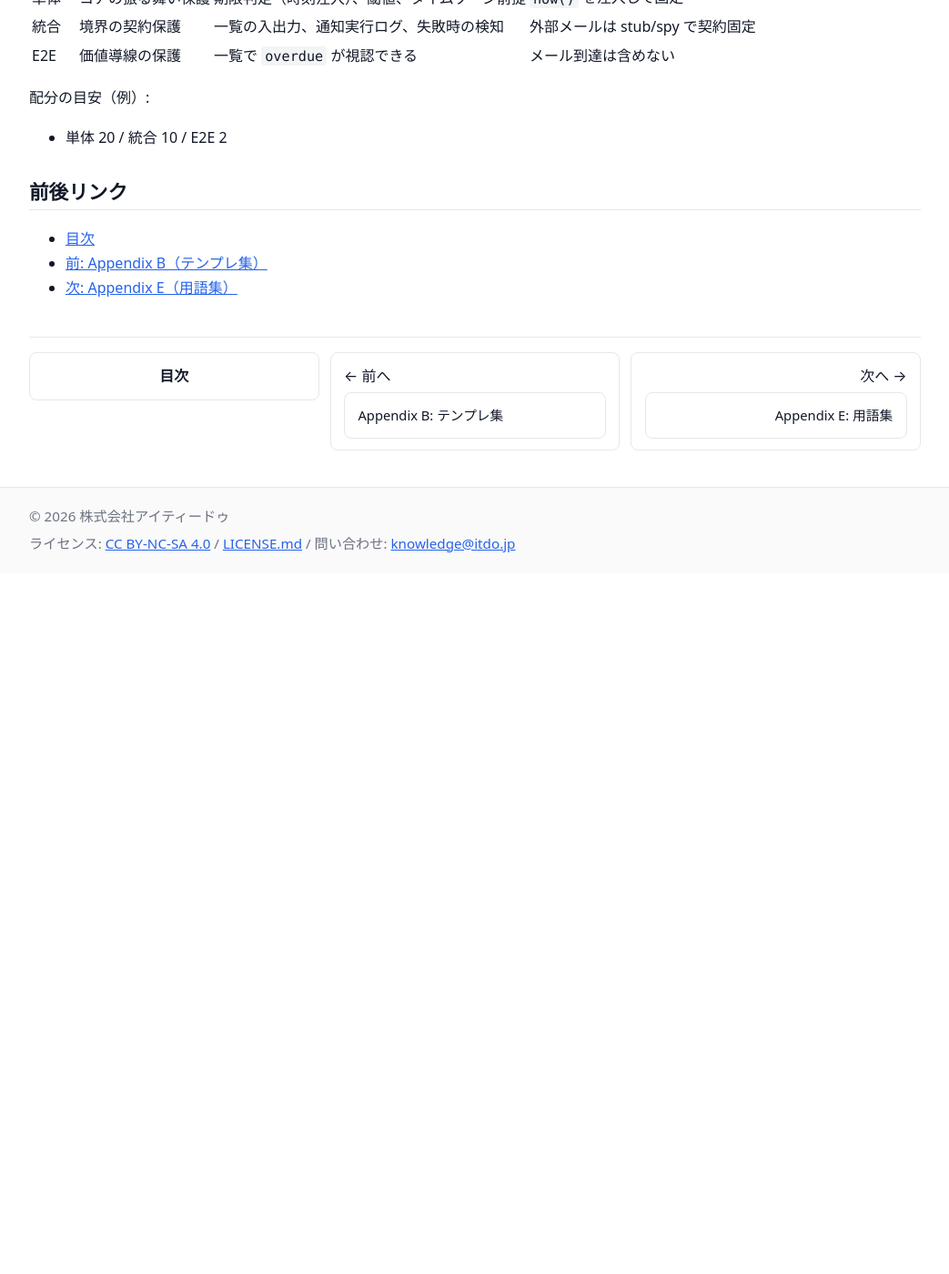
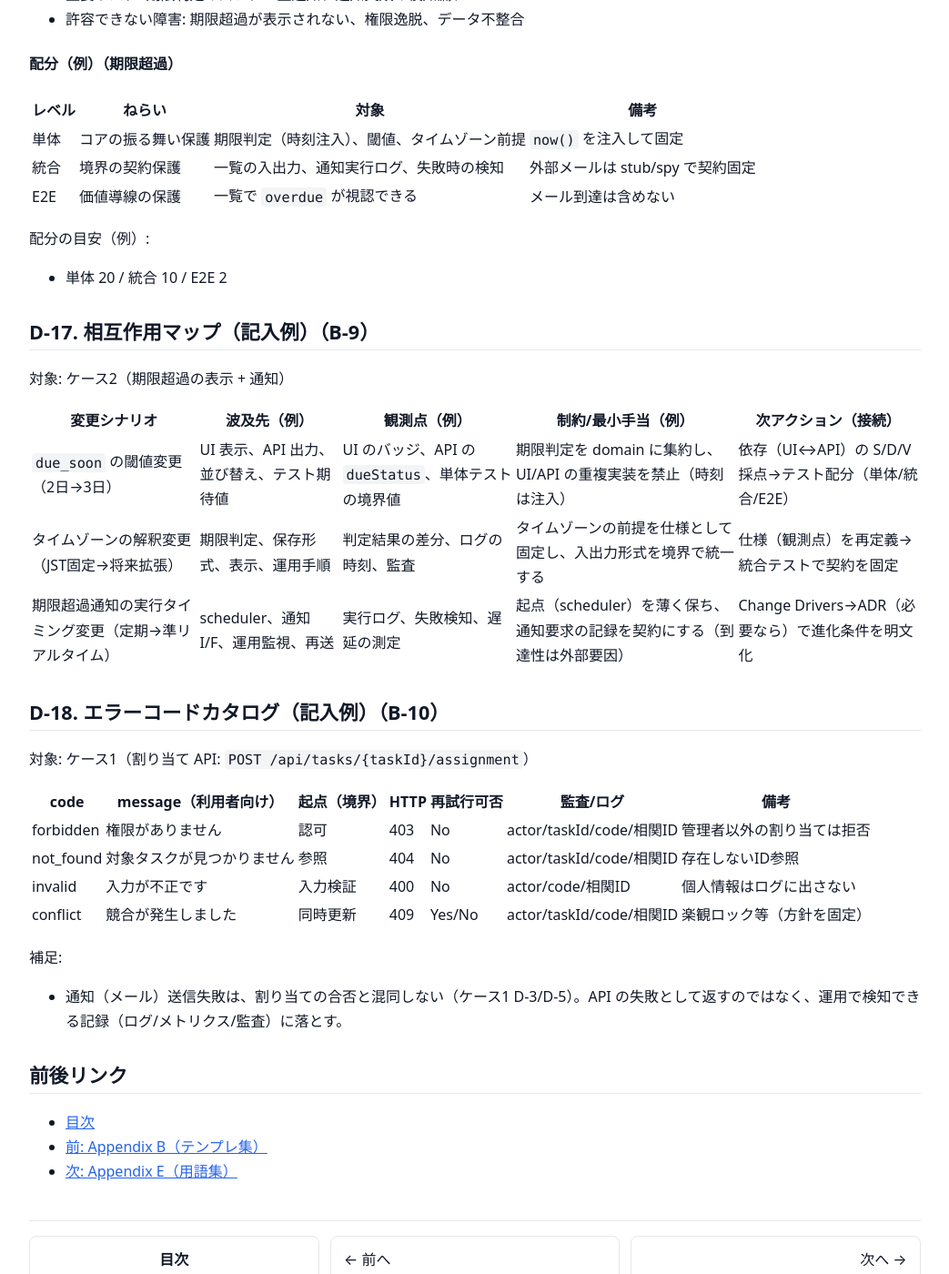
Before and after one commit to itdojp/small-webapp-software-design-book, a Jekyll site: the page built from docs/appendix/D-samples.md, in a window 1280 px wide and 1400 px high, scrolled down 14741 px. Shown: the whole window at 91% size, without its empty margins (118-1161 px from the left). Built offline with Jekyll 4.4.1, drawn with Linux system fonts in a browser that asks for light colours; before the commit the page ends 15371 px from its top, so only the background shows below that; some of the changed text lies outside the part shown.

Commit message:
[Content] Issue #49: Appendix DにB-9/B-10の記入例を追加

```diff
--- a/docs/appendix/D-samples.md
+++ b/docs/appendix/D-samples.md
@@ -36,6 +36,13 @@ Appendix B のテンプレを、ランニング例（小規模タスク管理）
 | B-6 | D-14 | 変更理由（Change Drivers）で「なぜ今」を揃える |
 | B-7 | D-15 | ADR で重大な分岐を最小記録する |
 | B-8 | D-16 | テスト配分（単体/統合/E2E）を合意する |
+
+追加（任意）:
+
+| テンプレ | 記入例 | ねらい |
+| --- | --- | --- |
+| B-9 | D-17 | 相互作用を焦点化し、設計の介入点を作る |
+| B-10 | D-18 | 失敗理由（code）を契約として固定する |
 
 ## D-1. 要求（Needs / Goals）の記入例（B-1）
 
@@ -576,6 +583,31 @@ Appendix B のテンプレを、ランニング例（小規模タスク管理）
 
 - 単体 20 / 統合 10 / E2E 2
 
+## D-17. 相互作用マップ（記入例）（B-9）
+
+対象: ケース2（期限超過の表示 + 通知）
+
+| 変更シナリオ | 波及先（例） | 観測点（例） | 制約/最小手当（例） | 次アクション（接続） |
+| --- | --- | --- | --- | --- |
+| `due_soon` の閾値変更（2日→3日） | UI 表示、API 出力、並び替え、テスト期待値 | UI のバッジ、API の `dueStatus`、単体テストの境界値 | 期限判定を domain に集約し、UI/API の重複実装を禁止（時刻は注入） | 依存（UI↔API）の S/D/V 採点→テスト配分（単体/統合/E2E） |
+| タイムゾーンの解釈変更（JST固定→将来拡張） | 期限判定、保存形式、表示、運用手順 | 判定結果の差分、ログの時刻、監査 | タイムゾーンの前提を仕様として固定し、入出力形式を境界で統一する | 仕様（観測点）を再定義→統合テストで契約を固定 |
+| 期限超過通知の実行タイミング変更（定期→準リアルタイム） | scheduler、通知I/F、運用監視、再送 | 実行ログ、失敗検知、遅延の測定 | 起点（scheduler）を薄く保ち、通知要求の記録を契約にする（到達性は外部要因） | Change Drivers→ADR（必要なら）で進化条件を明文化 |
+
+## D-18. エラーコードカタログ（記入例）（B-10）
+
+対象: ケース1（割り当て API: `POST /api/tasks/{taskId}/assignment`）
+
+| code | message（利用者向け） | 起点（境界） | HTTP | 再試行可否 | 監査/ログ | 備考 |
+| --- | --- | --- | --- | --- | --- | --- |
+| forbidden | 権限がありません | 認可 | 403 | No | actor/taskId/code/相関ID | 管理者以外の割り当ては拒否 |
+| not_found | 対象タスクが見つかりません | 参照 | 404 | No | actor/taskId/code/相関ID | 存在しないID参照 |
+| invalid | 入力が不正です | 入力検証 | 400 | No | actor/code/相関ID | 個人情報はログに出さない |
+| conflict | 競合が発生しました | 同時更新 | 409 | Yes/No | actor/taskId/code/相関ID | 楽観ロック等（方針を固定） |
+
+補足:
+
+- 通知（メール）送信失敗は、割り当ての合否と混同しない（ケース1 D-3/D-5）。API の失敗として返すのではなく、運用で検知できる記録（ログ/メトリクス/監査）に落とす。
+
 ## 前後リンク
 
 - [目次]({{ '/chapters/' | relative_url }})
```
